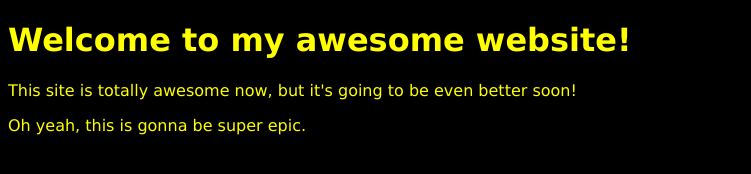
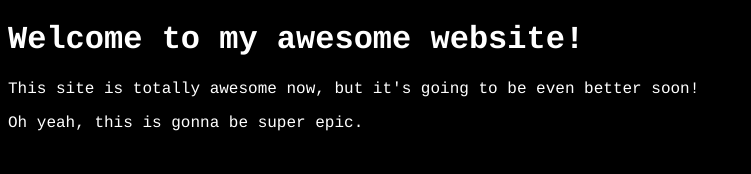
Before and after one commit to MrMiddles/MrMiddles.github.io, a plain HTML site: page index.html in a window 1280 px wide. Shown: the whole page, without its empty margins (0-751 px from the left). Drawn offline with Linux system fonts and the light colour scheme.

Commit message:
Update stylesheet.css

```diff
--- a/css/stylesheet.css
+++ b/css/stylesheet.css
@@ -1,6 +1,6 @@
 body {
 	background-color: black;
-	color: yellow;
-	font-family: Verdana;
+	color: white;
+	font-family: Courier;
 
 }
```
